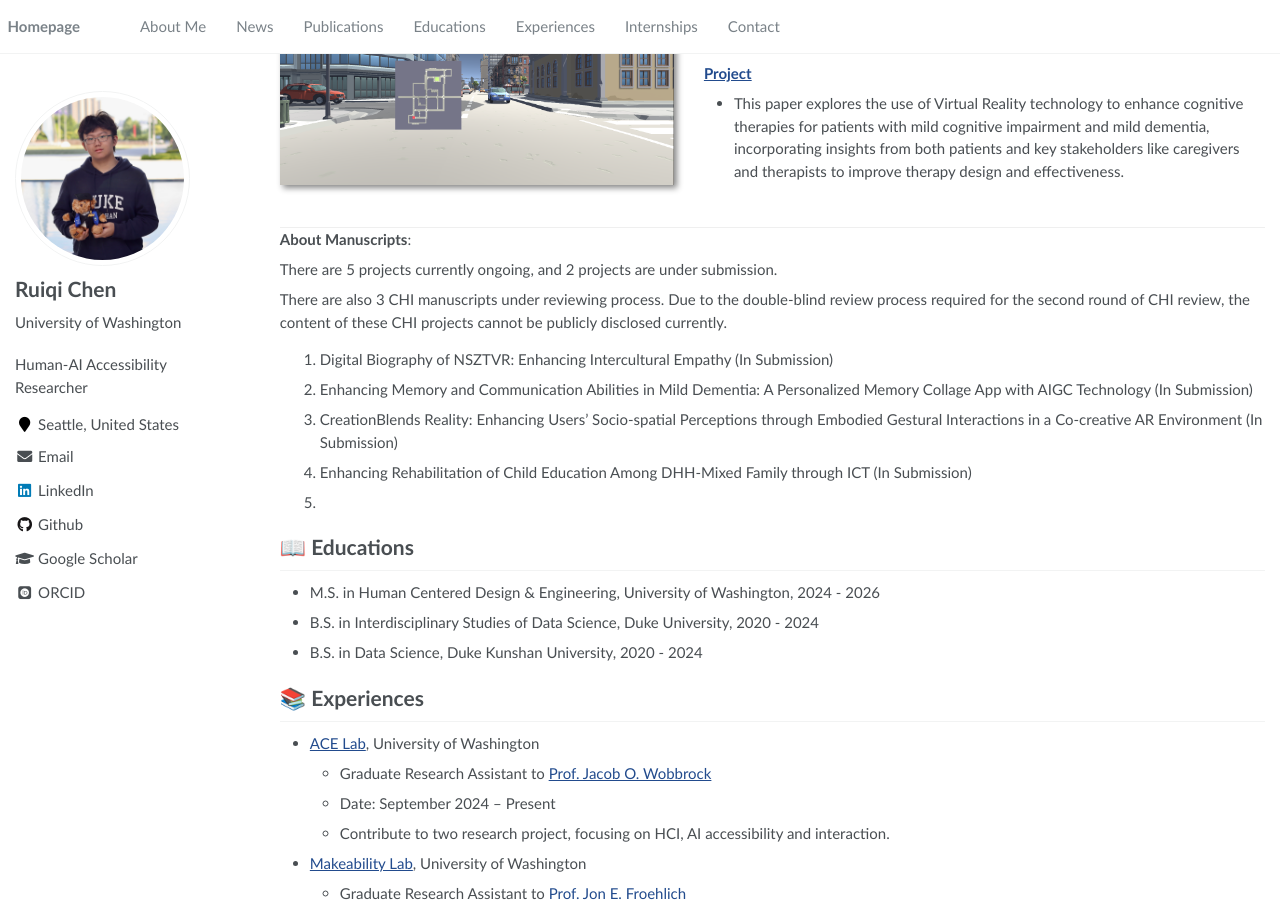
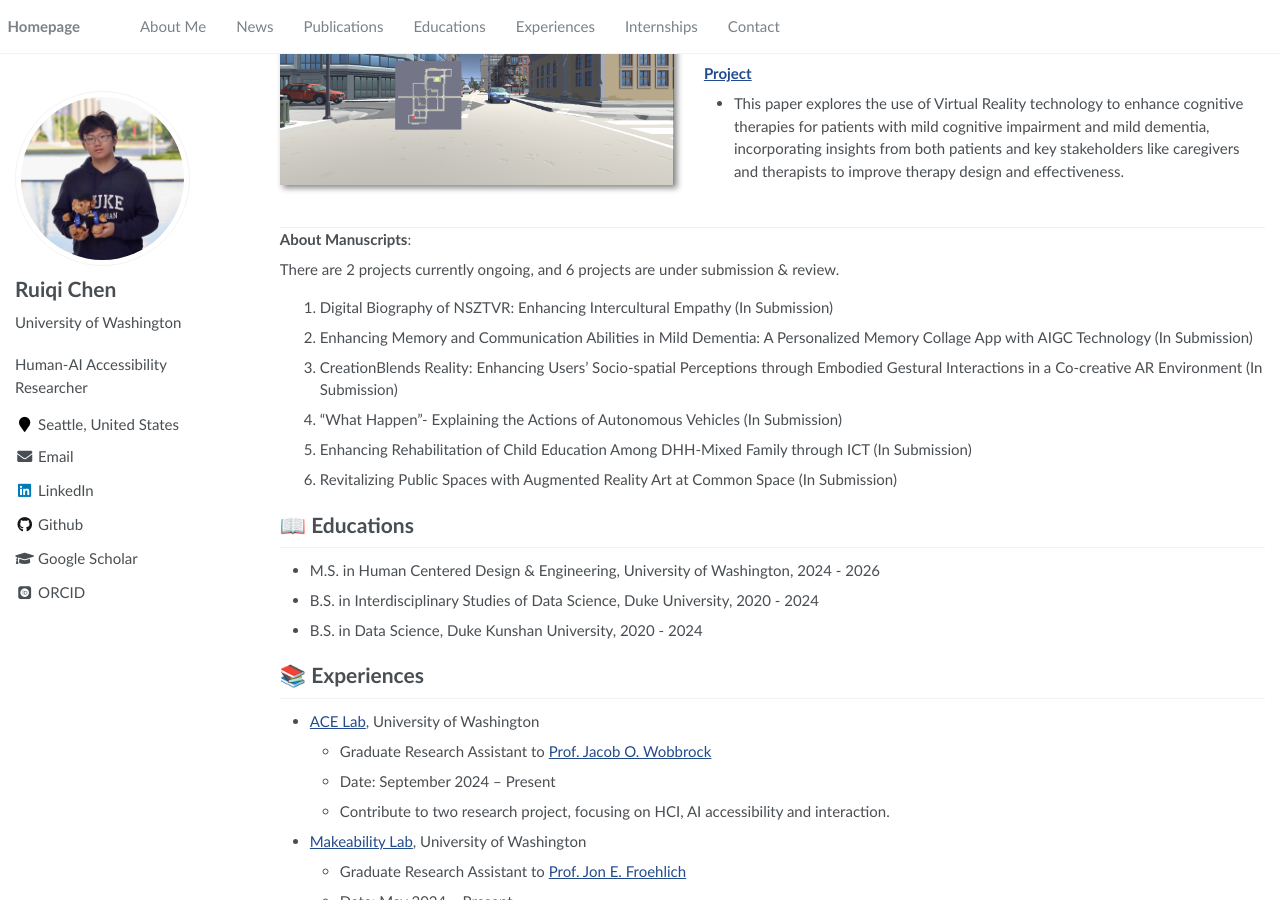
Before and after one commit to Ruiqi-Chen-0216/Ruiqi-Chen-0216.github.io, a Jekyll site: the page built from _pages/home.md, in a window 1280 px wide and 900 px high, scrolled down 1224 px. Built offline with Jekyll 4.4.1, drawn with Linux system fonts in a browser that asks for light colours; some web fonts are replaced.

Commit message:
Update home.md

```diff
--- a/_pages/home.md
+++ b/_pages/home.md
@@ -74,15 +74,15 @@ Qingyang He, Weicheng Zheng, Hanxi Bao, **Ruiqi Chen**, Xin Tong
 
 **About Manuscripts**:
 
-There are 5 projects currently ongoing, and 2 projects are under submission.
+There are 2 projects currently ongoing, and 6 projects are under submission & review.
 
-There are also 3 CHI manuscripts under reviewing process. Due to the double-blind review process required for the second round of CHI review, the content of these CHI projects cannot be publicly disclosed currently.
 
 1. Digital Biography of NSZTVR: Enhancing Intercultural Empathy (In Submission)
 2. Enhancing Memory and Communication Abilities in Mild Dementia: A Personalized Memory Collage App with AIGC Technology (In Submission)
 3. CreationBlends Reality: Enhancing Users’ Socio-spatial Perceptions through Embodied Gestural Interactions in a Co-creative AR Environment (In Submission)
-4. Enhancing Rehabilitation of Child Education Among DHH-Mixed Family through ICT (In Submission)
-5.
+4. “What Happen”- Explaining the Actions of Autonomous Vehicles (In Submission)
+5. Enhancing Rehabilitation of Child Education Among DHH-Mixed Family through ICT (In Submission)
+6. Revitalizing Public Spaces with Augmented Reality Art at Common Space (In Submission)
 
 
 <!--- [Lorem ipsum dolor sit amet, consectetur adipiscing elit. Vivamus ornare aliquet ipsum, ac tempus justo dapibus sit amet](https://github.com), A, B, C, **CVPR 2020**-->
```
